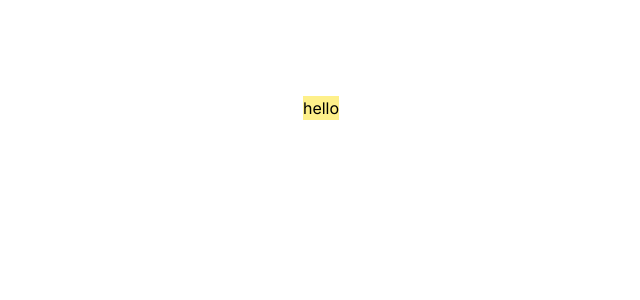
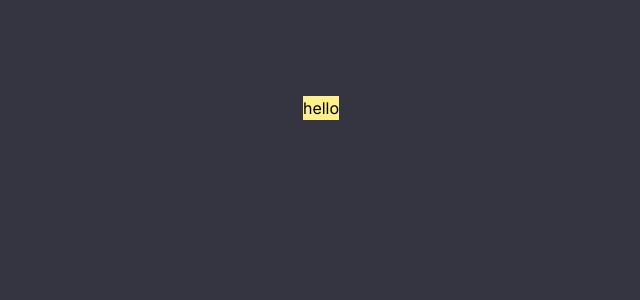
Before and after one commit to chibokaxavier/chat-gpt, a Next.js app: page / in a window 1280 px wide. Shown: the top 300 px of the page, without its empty margins (319-959 px from the left). Built offline with nearby package versions, Linux system fonts and the light colour scheme.

Commit message:
First commit

```diff
--- a/app/layout.tsx
+++ b/app/layout.tsx
@@ -16,10 +16,14 @@ export default function RootLayout({
 }>) {
   return (
     <html lang="en">
-      <title>
-        ChatGpt clone
-      </title>
-      <body className={inter.className}>{children}</body>
+      <title>ChatGpt clone</title>
+      <body className={inter.className}>
+        <div>
+          {/* Sidebar  */}
+          {/* ClientProvider notification */}
+          <div className="bg-[#343541] flex-1">{children}</div>
+        </div>
+      </body>
     </html>
   );
 }
```
